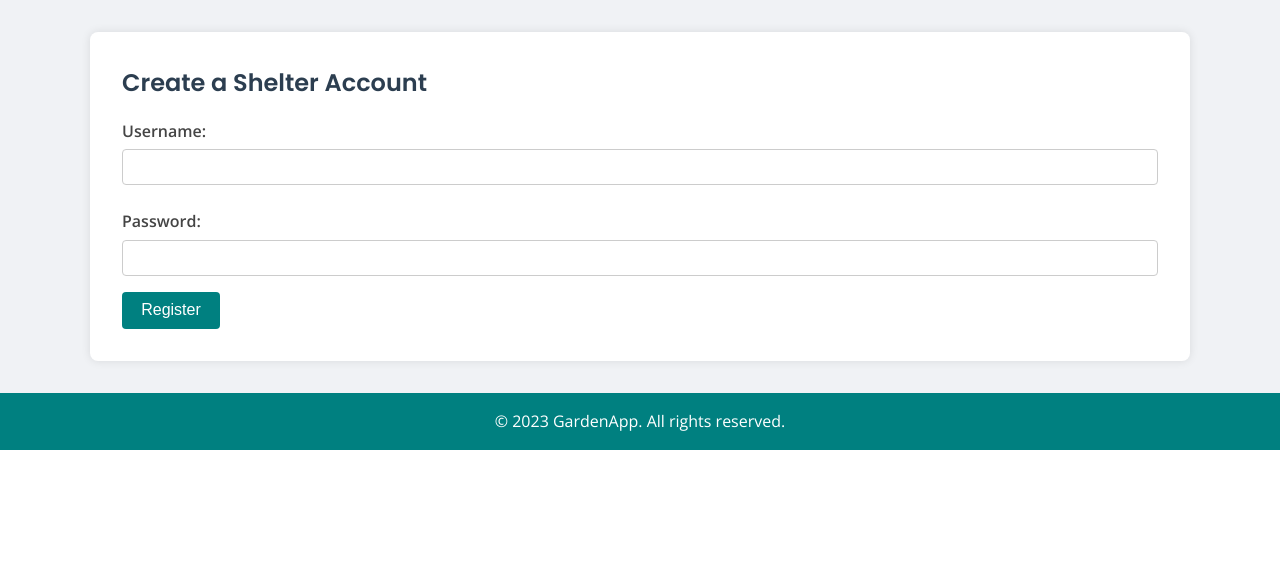
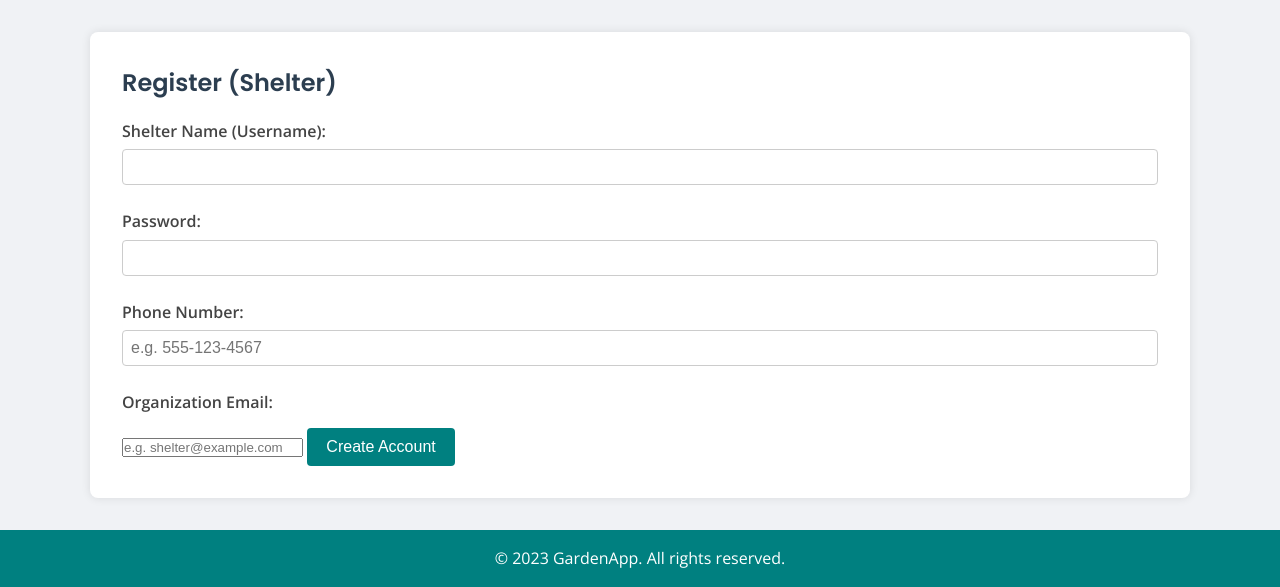
Before and after one commit to akshajnad/Verdant, a Flask app: page /register in a window 1280 px wide. Shown: the part 386-973 px from the top of the page. Before the commit the page ends 836 px from the top, so only its background shows below. Run offline with Flask 3, Linux system fonts and the light colour scheme.

Commit message:
Update register.html

```diff
--- a/templates/register.html
+++ b/templates/register.html
@@ -1,12 +1,23 @@
+<!-- templates/register.html -->
 {% extends "layout.html" %}
 {% block title %}Register | GardenApp{% endblock %}
+
 {% block content %}
-<h2>Create a Shelter Account</h2>
+<h2>Register (Shelter)</h2>
 <form method="POST">
-    <label>Username:</label>
+    <label>Shelter Name (Username):</label>
     <input type="text" name="username" required>
+
     <label>Password:</label>
     <input type="password" name="password" required>
-    <button type="submit" class="fancy-button">Register</button>
+
+    <!-- NEW fields for phone and org email -->
+    <label>Phone Number:</label>
+    <input type="text" name="phone_number" placeholder="e.g. 555-123-4567">
+
+    <label>Organization Email:</label>
+    <input type="email" name="org_email" placeholder="e.g. shelter@example.com">
+
+    <button type="submit" class="btn">Create Account</button>
 </form>
 {% endblock %}
```
